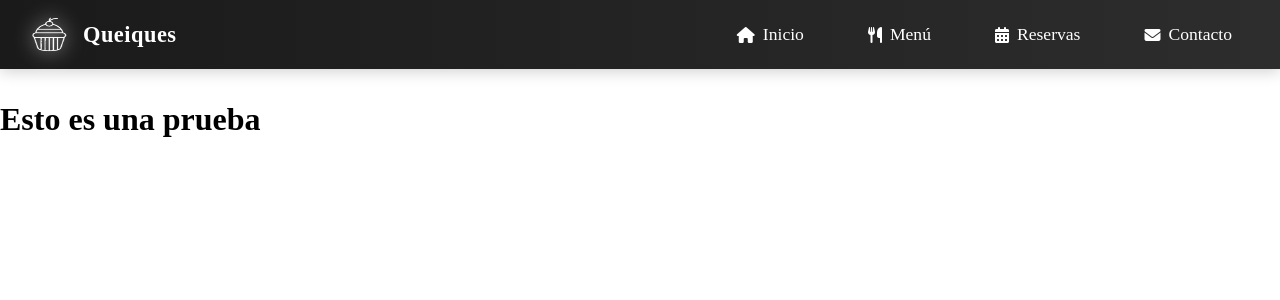
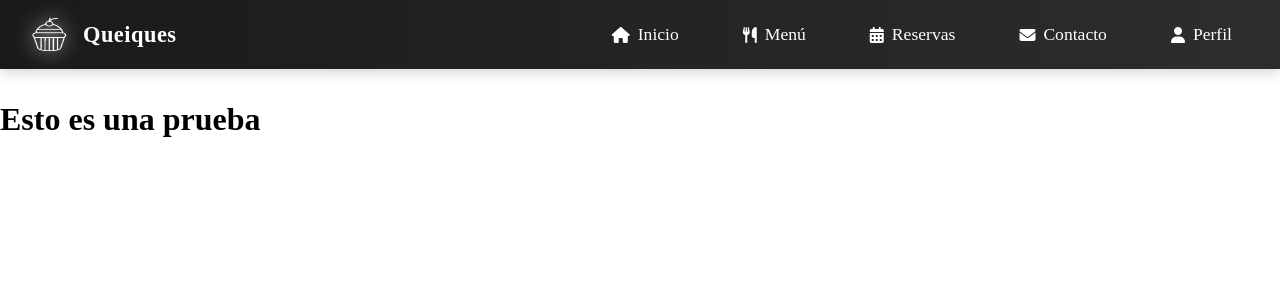
Before and after one commit to InfinityJaaR/App-Restaurant, a Django app: page /app/ in a window 1280 px wide. Shown: the top 300 px of the page. Run offline with Django 5.2, Linux system fonts and the light colour scheme; the visitor is signed in with stand-in values (Sample User, id 1).

Commit message:
Repartido

```diff
--- a/app/templates/nav.html
+++ b/app/templates/nav.html
@@ -36,6 +36,9 @@
             <li><a href="/contacto" class="nav-item">
                 <i class="fas fa-envelope"></i> Contacto
             </a></li>
+            <li><a href="{% url 'repartidor' %}" class="nav-item">
+                <i class="fa-solid fa-user"></i> Perfil
+            </a></li>
         </ul>
     </nav>
 
--- a/app/urls.py
+++ b/app/urls.py
@@ -5,6 +5,6 @@ from . import views
 urlpatterns = [
     path('', home, name='home'),
     path('registro/', registro, name='registro'),
-    path('perfil/', perfil, name='perfil'),
+    path('repartidor/', perfil, name='repartidor'),
 
 ]
```
